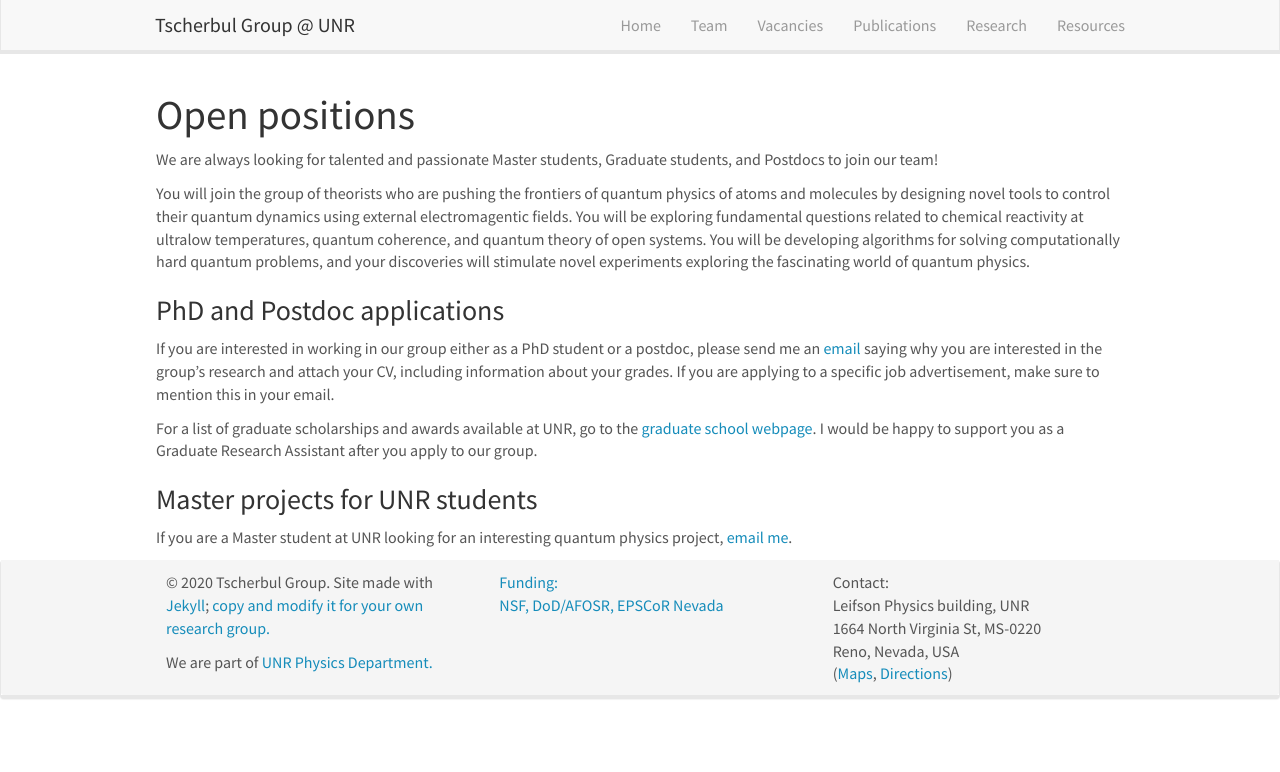
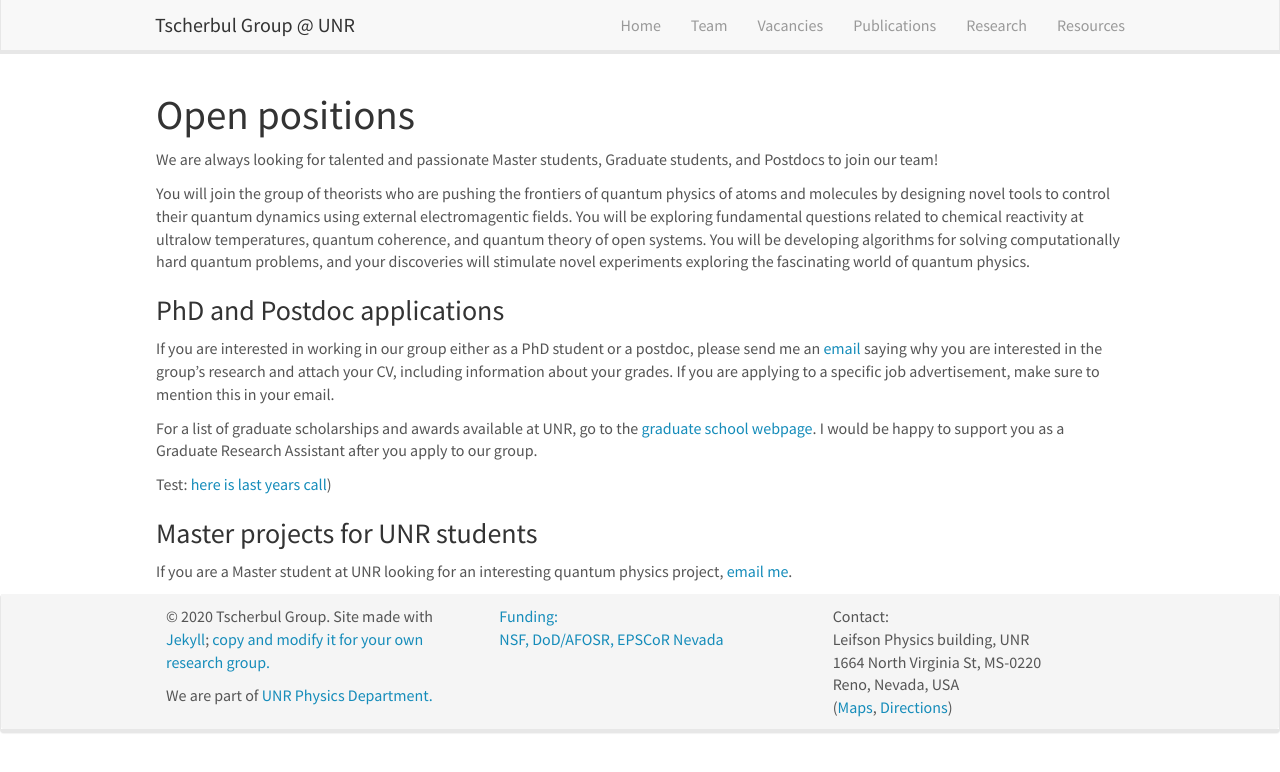
Before and after one commit to tscherbul/tscherbul.github.io, a Jekyll site: the page built from _pages/openings.md, in a window 1280 px wide. Shown: the top 772 px of the page. Built offline with Jekyll 4.4.1, drawn with Linux system fonts in a browser that asks for light colours; nearby versions of some CDN libraries.

Commit message:
Update openings.md

```diff
--- a/_pages/openings.md
+++ b/_pages/openings.md
@@ -17,5 +17,7 @@ If you are interested in working in our group either as a PhD student or a postd
 
 For a list of graduate scholarships and awards available at UNR, go to the [graduate school webpage](https://www.unr.edu/grad/admissions/funding/awards). I would be happy to support you as a Graduate Research Assistant after you apply to our group.
 
+Test: [here is last years call]({{ site.baseurl }}/downloads/h2020-wp1820-msca_en.pdf))
+
 ### Master projects for UNR students
 If you are a Master student at UNR looking for an interesting quantum physics project, [email me](mailto:ttscherbul@unr.edu).
```
